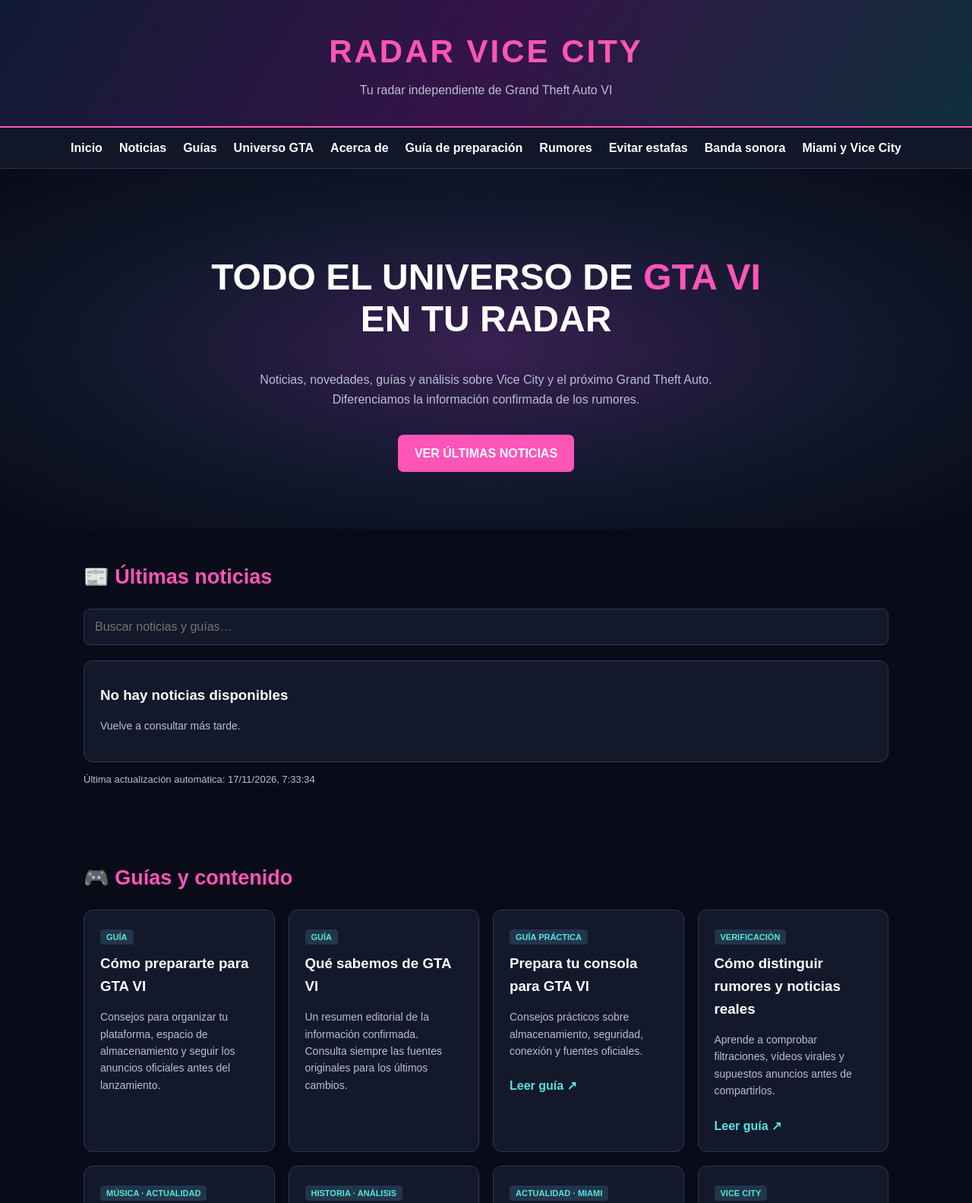
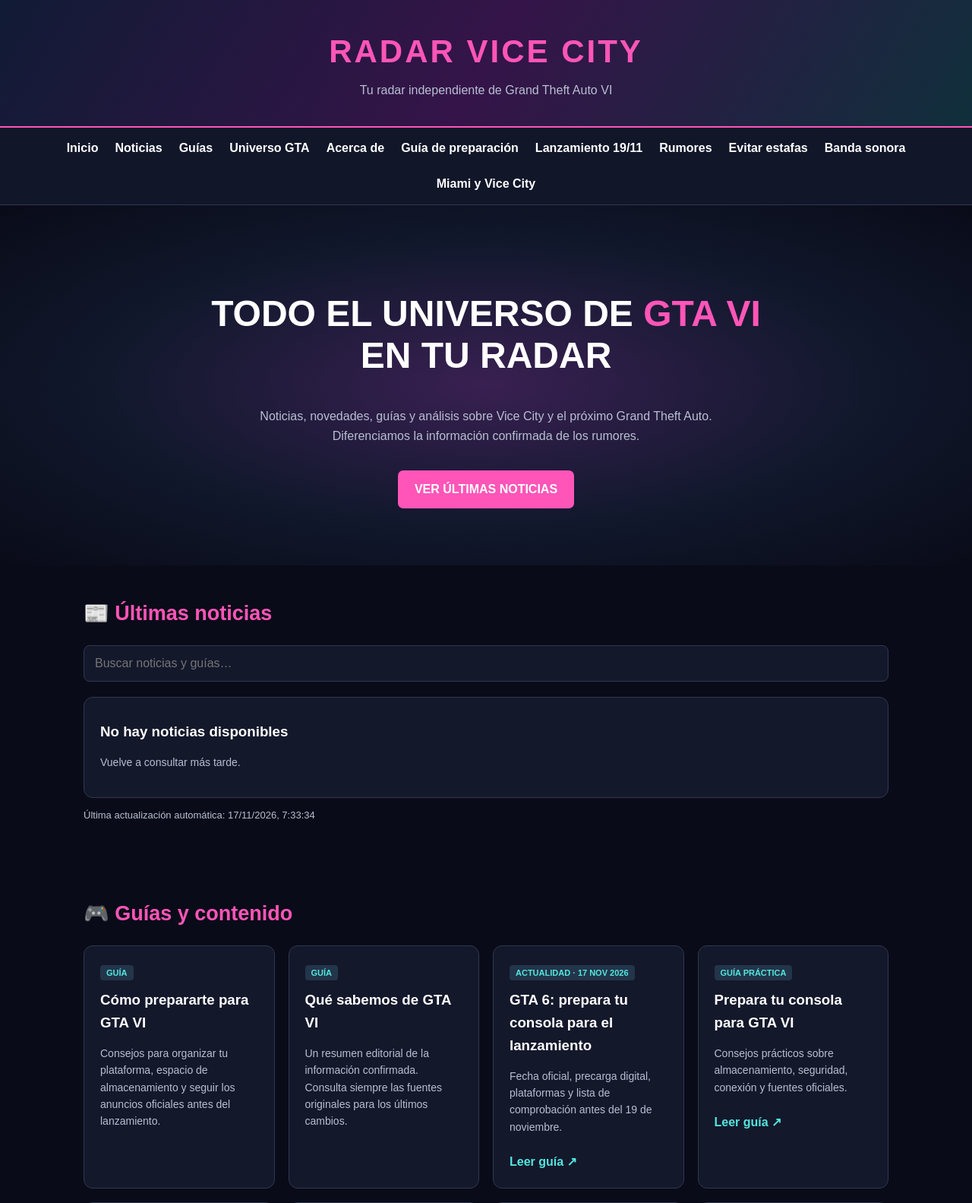
Before and after one commit to martinjordi119-tech/radar-vice-city, a plain HTML site: page index.html in a window 1280 px wide. Shown: the top 1583 px of the page at 76% size. Drawn offline with Linux system fonts and the light colour scheme.

Commit message:
Feature launch preparation guide on homepage

```diff
--- a/index.html
+++ b/index.html
@@ -41,13 +41,13 @@ footer{text-align:center;border-top:1px solid var(--line);padding:28px;color:#98
 </head>
 <body>
 <header><div class="logo">RADAR VICE CITY</div><p>Tu radar independiente de Grand Theft Auto VI</p></header>
-<nav><a href="#inicio">Inicio</a><a href="#noticias">Noticias</a><a href="#guias">Guías</a><a href="#universo">Universo GTA</a><a href="#acerca">Acerca de</a><a href="./articulo-preparar-gta6.html">Guía de preparación</a><a href="./como-distinguir-rumores-gta6.html">Rumores</a><a href="./evitar-estafas-gta6.html">Evitar estafas</a><a href="./banda-sonora-gta6-album-filtracion-confirmado.html">Banda sonora</a><a href="./miami-se-convierte-en-vice-city-gta6.html">Miami y Vice City</a></nav>
+<nav><a href="#inicio">Inicio</a><a href="#noticias">Noticias</a><a href="#guias">Guías</a><a href="#universo">Universo GTA</a><a href="#acerca">Acerca de</a><a href="./articulo-preparar-gta6.html">Guía de preparación</a><a href="./preparar-gta6-lanzamiento-19-noviembre.html">Lanzamiento 19/11</a><a href="./como-distinguir-rumores-gta6.html">Rumores</a><a href="./evitar-estafas-gta6.html">Evitar estafas</a><a href="./banda-sonora-gta6-album-filtracion-confirmado.html">Banda sonora</a><a href="./miami-se-convierte-en-vice-city-gta6.html">Miami y Vice City</a></nav>
 <section class="hero" id="inicio"><h1>TODO EL UNIVERSO DE <span class="accent">GTA VI</span><br>EN TU RADAR</h1><p>Noticias, novedades, guías y análisis sobre Vice City y el próximo Grand Theft Auto. Diferenciamos la información confirmada de los rumores.</p><a class="btn" href="#noticias">VER ÚLTIMAS NOTICIAS</a></section>
 <main>
 <section class="wrap" id="noticias"><h2>📰 Últimas noticias</h2><input class="search" id="search" type="search" placeholder="Buscar noticias y guías…" aria-label="Buscar contenido"><div class="grid" id="news"><article class="card"><span class="tag">ACTUALIZACIÓN AUTOMÁTICA</span><h3>Preparando el radar de noticias</h3><p>El sitio consultará fuentes RSS públicas y mostrará titulares recientes con enlace a su publicación original.</p></article></div><p class="notice" id="updated">Cargando noticias…</p></section>
 <section class="wrap" id="guias"><h2>🎮 Guías y contenido</h2><div class="grid" id="guides">
 <article class="card searchable"><span class="tag">GUÍA</span><h3>Cómo prepararte para GTA VI</h3><p>Consejos para organizar tu plataforma, espacio de almacenamiento y seguir los anuncios oficiales antes del lanzamiento.</p></article>
-<article class="card searchable"><span class="tag">GUÍA</span><h3>Qué sabemos de GTA VI</h3><p>Un resumen editorial de la información confirmada. Consulta siempre las fuentes originales para los últimos cambios.</p></article><article class="card searchable"><span class="tag">GUÍA PRÁCTICA</span><h3>Prepara tu consola para GTA VI</h3><p>Consejos prácticos sobre almacenamiento, seguridad, conexión y fuentes oficiales.</p><a class="news-link" href="./articulo-preparar-gta6.html">Leer guía ↗</a></article><article class="card searchable"><span class="tag">VERIFICACIÓN</span><h3>Cómo distinguir rumores y noticias reales</h3><p>Aprende a comprobar filtraciones, vídeos virales y supuestos anuncios antes de compartirlos.</p><a class="news-link" href="./como-distinguir-rumores-gta6.html">Leer guía ↗</a></article>
+<article class="card searchable"><span class="tag">GUÍA</span><h3>Qué sabemos de GTA VI</h3><p>Un resumen editorial de la información confirmada. Consulta siempre las fuentes originales para los últimos cambios.</p></article><article class="card searchable"><span class="tag">ACTUALIDAD · 17 NOV 2026</span><h3>GTA 6: prepara tu consola para el lanzamiento</h3><p>Fecha oficial, precarga digital, plataformas y lista de comprobación antes del 19 de noviembre.</p><a class="news-link" href="./preparar-gta6-lanzamiento-19-noviembre.html">Leer guía ↗</a></article><article class="card searchable"><span class="tag">GUÍA PRÁCTICA</span><h3>Prepara tu consola para GTA VI</h3><p>Consejos prácticos sobre almacenamiento, seguridad, conexión y fuentes oficiales.</p><a class="news-link" href="./articulo-preparar-gta6.html">Leer guía ↗</a></article><article class="card searchable"><span class="tag">VERIFICACIÓN</span><h3>Cómo distinguir rumores y noticias reales</h3><p>Aprende a comprobar filtraciones, vídeos virales y supuestos anuncios antes de compartirlos.</p><a class="news-link" href="./como-distinguir-rumores-gta6.html">Leer guía ↗</a></article>
 <article class="card searchable"><span class="tag">MÚSICA · ACTUALIDAD</span><h3>Banda sonora de GTA VI: confirmado vs. filtrado</h3><p>Qué ha anunciado Rockstar sobre el álbum de 34 canciones y qué parte de la lista completa procede de una filtración.</p><a class="news-link" href="./banda-sonora-gta6-album-filtracion-confirmado.html">Leer análisis ↗</a></article>
 <article class="card searchable"><span class="tag">HISTORIA · ANÁLISIS</span><h3>GTA VI y la empatía: Jason y Lucía</h3><p>Qué ha explicado Rockstar sobre la relación de los protagonistas, las decisiones y lo que todavía no está confirmado.</p><a class="news-link" href="./gta6-empatia-jason-lucia.html">Leer análisis ↗</a></article>
 <article class="card searchable"><span class="tag">ACTUALIDAD · MIAMI</span><h3>Miami se convierte en Vice City</h3><p>Campañas locales, murales y debate público acompañan el lanzamiento de GTA VI en la ciudad que inspira el escenario del juego.</p><a class="news-link" href="./miami-se-convierte-en-vice-city-gta6.html">Leer artículo ↗</a></article>
```
